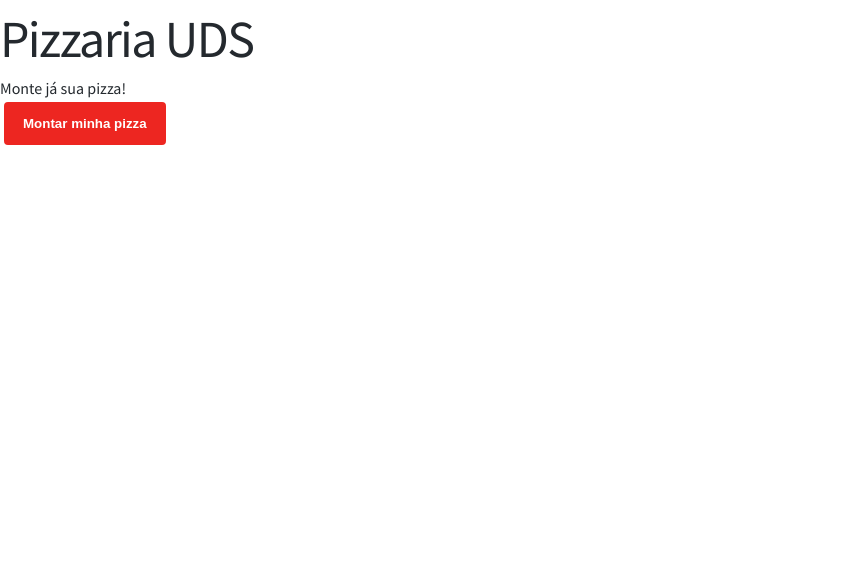
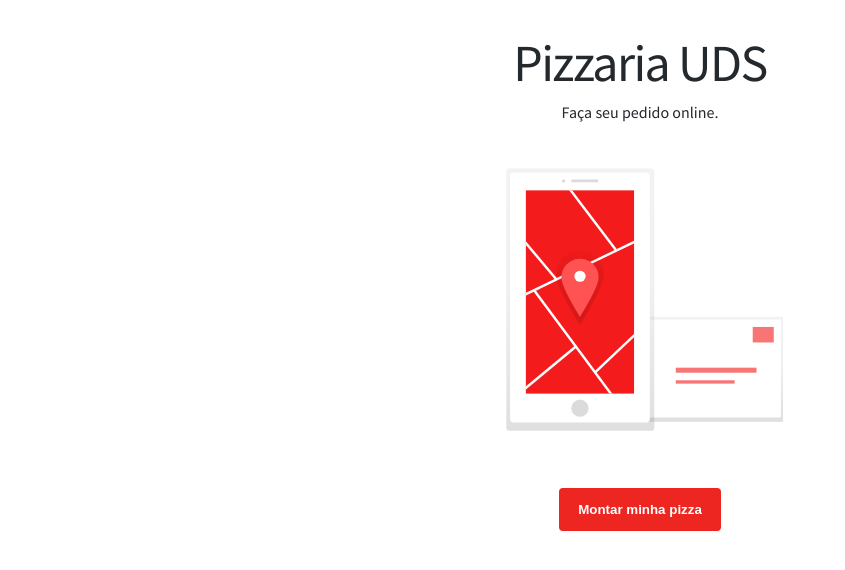
Before and after one commit to imdanielpiva/pizzaria, a Vue app: page /welcome in a window 1280 px wide. Shown: the top 570 px of the page, without its empty margins (0-845 px from the left). Built offline with nearby package versions, Linux system fonts and the light colour scheme; what @danielpiva/platform would draw is missing.

Commit message:
[enhancement] added proper content and style to the welcome/home page

```diff
--- a/src/views/Welcome.vue
+++ b/src/views/Welcome.vue
@@ -1,9 +1,18 @@
 <template>
-  <div>
-    <div>
+  <div class="uds-welcome">
+    <div class="uds-welcome__content">
       <h1>Pizzaria UDS</h1>
-      <p>Monte já sua pizza!</p>
+      <p>Faça seu pedido online.</p>
+    </div>
 
+    <div class="uds-welcome__media">
+      <img
+        src="@/assets/home-page-illustration.svg"
+        alt="Monte seu pedido de pizza online."
+      />
+    </div>
+
+    <div class="uds-welcome__actions full-width">
       <UDSButton @click="startOrder" :loading="loading">
         Montar minha pizza
       </UDSButton>
@@ -100,3 +109,33 @@ export default {
   }
 };
 </script>
+
+<style>
+.uds-welcome {
+  padding-top: 24px;
+  text-align: center;
+}
+
+.uds-welcome__content {
+  text-align: center;
+}
+
+.uds-welcome__media {
+  margin: 28px 0;
+  text-align: center;
+}
+
+.uds-welcome__media img {
+  width: 100%;
+  max-width: 310px;
+  margin-left: -24px;
+}
+
+.uds-welcome__actions {
+  text-align: center;
+}
+
+.uds-welcome__actions button {
+  margin: 0;
+}
+</style>
```
